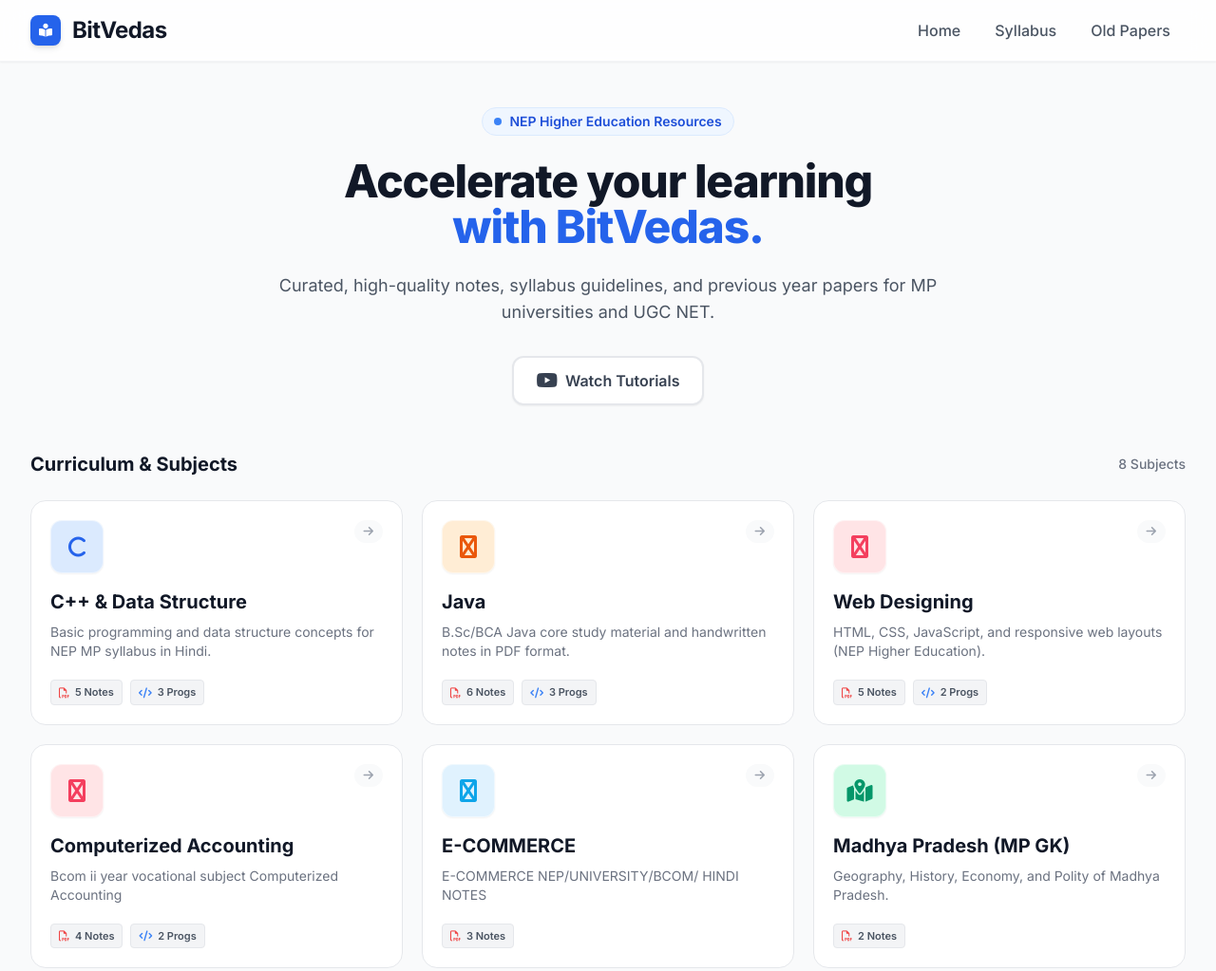
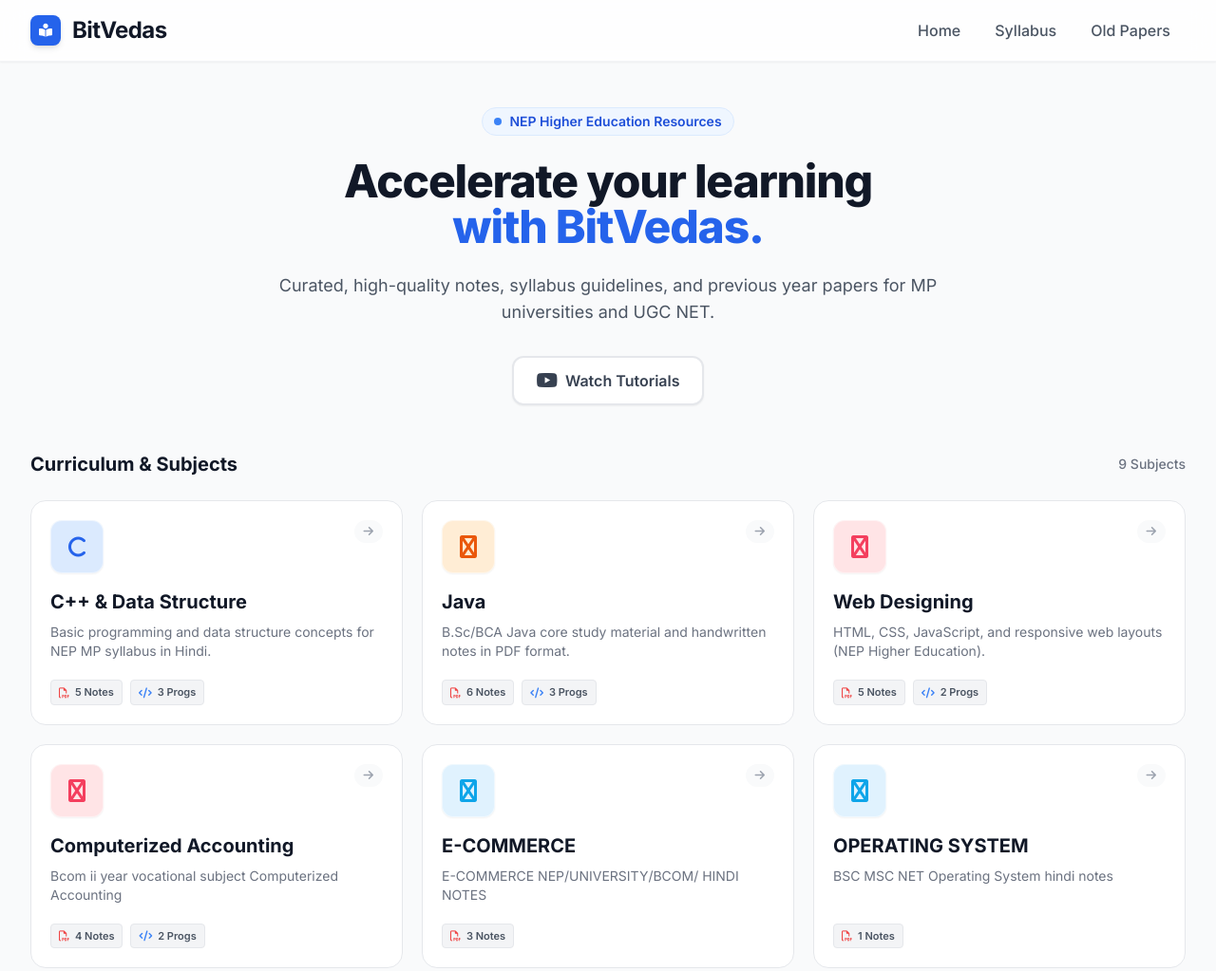
Before and after one commit to bitsvedas/bitveda, a plain HTML site: page index.html in a window 1280 px wide. Shown: the top 1023 px of the page at 95% size. Drawn offline with nearby package versions, Linux system fonts and the light colour scheme.

Commit message:
Update index.html
update os notes

```diff
--- a/index.html
+++ b/index.html
@@ -305,6 +305,16 @@
                     programs: []
                 },
                 {
+                    id: 'os', title: 'OPERATING SYSTEM',
+                    description: 'BSC MSC NET Operating System hindi notes ',
+                    icon: 'fa-windows', color: 'text-sky-500', bgColor: 'bg-sky-100',
+                    notes: [
+                        { title: 'Unit 1: Definition , types, cpu scheduling ', file: 'os/os_unit1.html', type: 'html' }
+
+                    ],
+                    programs: []
+                },
+                {
                     id: 'mp', title: 'Madhya Pradesh (MP GK)',
                     description: 'Geography, History, Economy, and Polity of Madhya Pradesh.',
                     icon: 'fa-map-location-dot', color: 'text-emerald-600', bgColor: 'bg-emerald-100',
```
